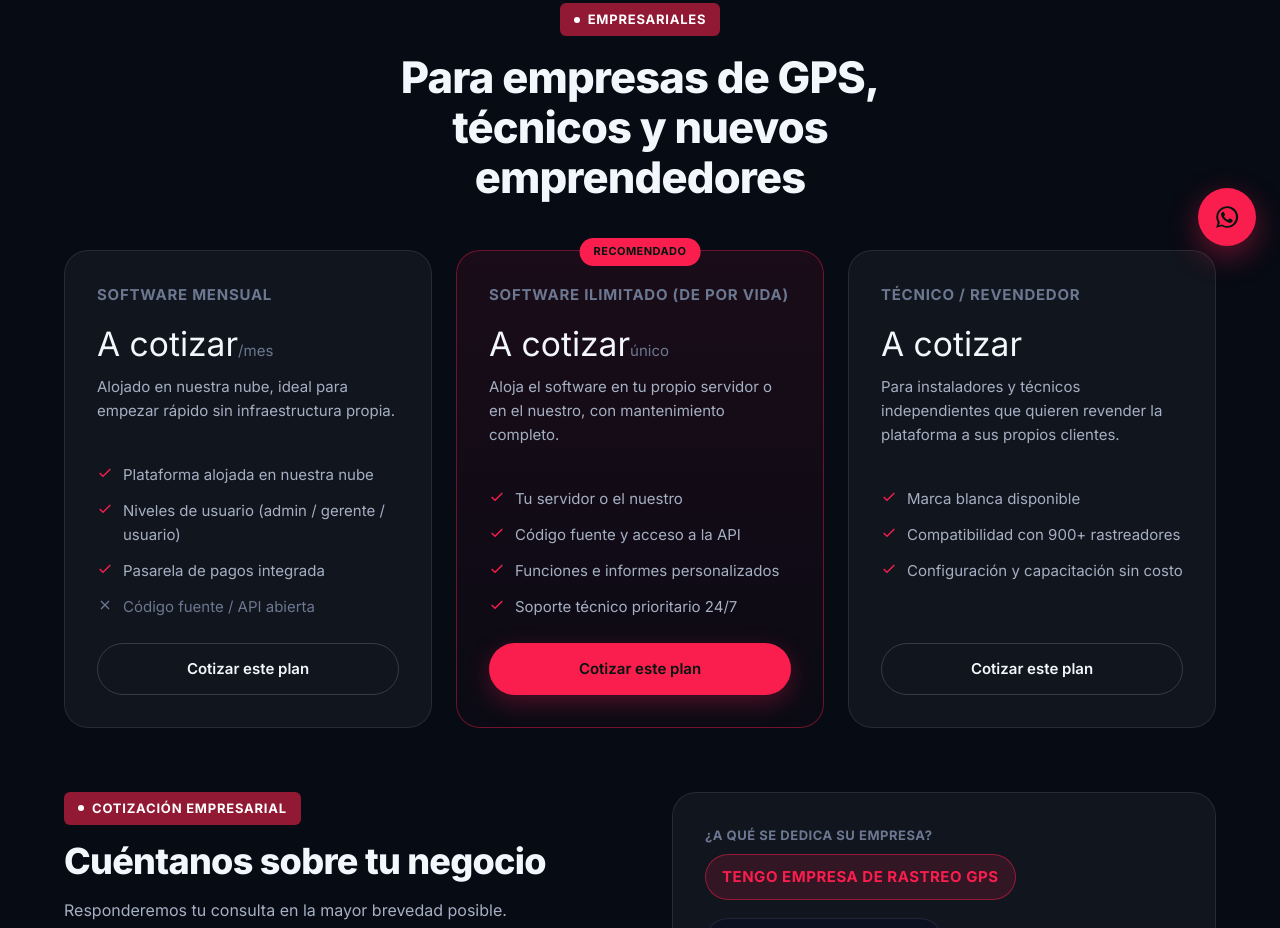
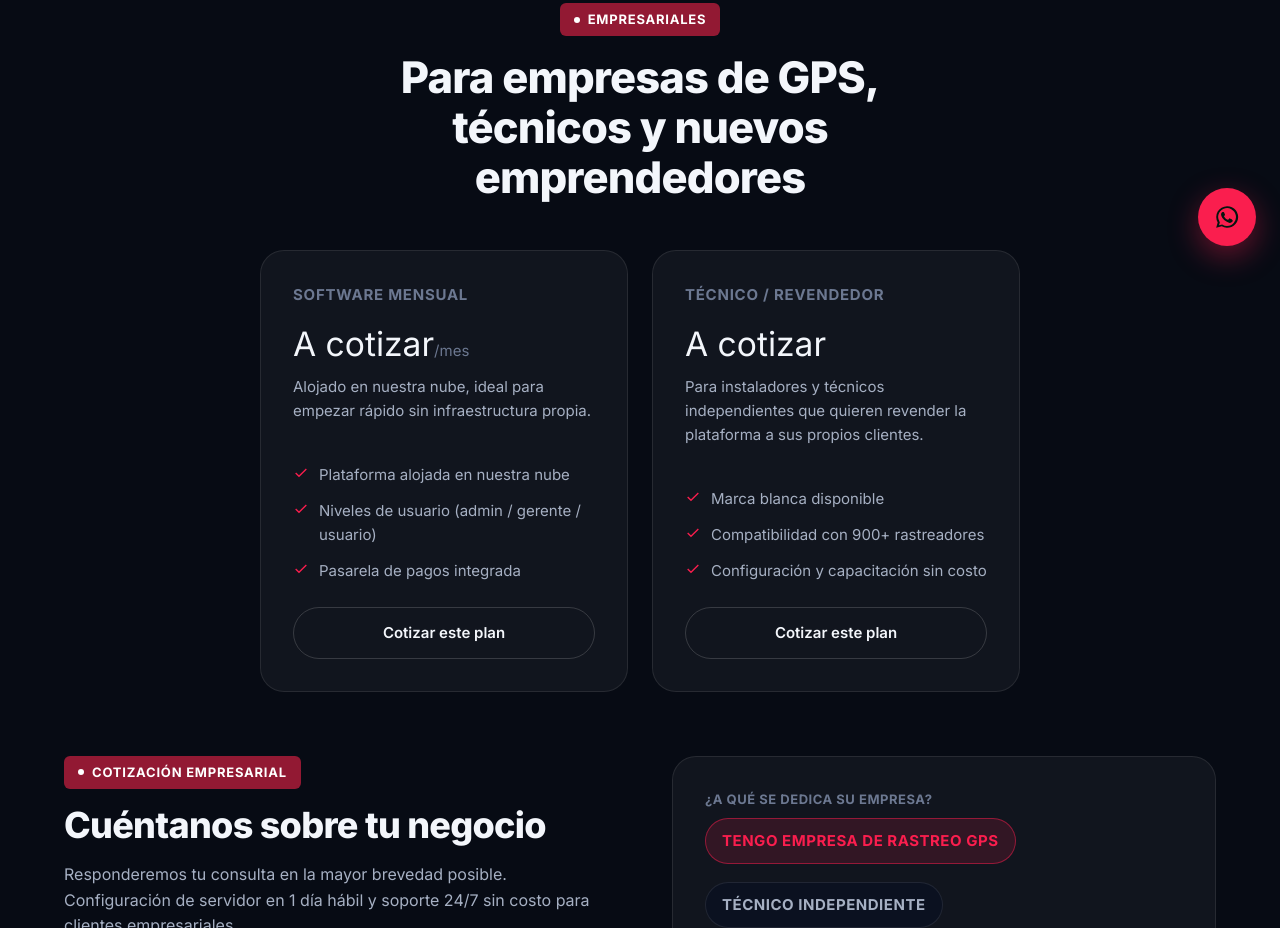
Before and after one commit to denise14011401-ops/knoxtrack, a plain HTML site: page precios.html in a window 1280 px wide. Shown: the part 530-1458 px from the top of the page. Drawn offline with Linux system fonts and the light colour scheme; no server answers.

Commit message:
Add files via upload

```diff
--- a/precios.html
+++ b/precios.html
@@ -98,7 +98,7 @@
         <h2>Para empresas de GPS, técnicos y nuevos emprendedores</h2>
       </div>
 
-      <div class="plan-grid reveal">
+      <div class="plan-grid reveal" style="grid-template-columns:repeat(2,1fr); max-width:760px; margin:0 auto;">
         <div class="plan-card">
           <span class="plan-name">Software mensual</span>
           <div class="plan-price">A cotizar<span>/mes</span></div>
@@ -107,22 +107,8 @@
             <li><svg width="16" height="16" viewBox="0 0 24 24" fill="none" stroke="currentColor" stroke-width="2"><path d="M20 6L9 17l-5-5"/></svg> Plataforma alojada en nuestra nube</li>
             <li><svg width="16" height="16" viewBox="0 0 24 24" fill="none" stroke="currentColor" stroke-width="2"><path d="M20 6L9 17l-5-5"/></svg> Niveles de usuario (admin / gerente / usuario)</li>
             <li><svg width="16" height="16" viewBox="0 0 24 24" fill="none" stroke="currentColor" stroke-width="2"><path d="M20 6L9 17l-5-5"/></svg> Pasarela de pagos integrada</li>
-            <li class="no"><svg width="16" height="16" viewBox="0 0 24 24" fill="none" stroke="currentColor" stroke-width="2"><path d="M18 6L6 18M6 6l12 12"/></svg> Código fuente / API abierta</li>
           </ul>
           <a href="#form-empresarial" class="btn btn-outline btn-block">Cotizar este plan</a>
-        </div>
-
-        <div class="plan-card highlight">
-          <span class="plan-name">Software ilimitado (de por vida)</span>
-          <div class="plan-price">A cotizar<span>único</span></div>
-          <p style="font-size:var(--fs-sm)">Aloja el software en tu propio servidor o en el nuestro, con mantenimiento completo.</p>
-          <ul class="plan-list">
-            <li><svg width="16" height="16" viewBox="0 0 24 24" fill="none" stroke="currentColor" stroke-width="2"><path d="M20 6L9 17l-5-5"/></svg> Tu servidor o el nuestro</li>
-            <li><svg width="16" height="16" viewBox="0 0 24 24" fill="none" stroke="currentColor" stroke-width="2"><path d="M20 6L9 17l-5-5"/></svg> Código fuente y acceso a la API</li>
-            <li><svg width="16" height="16" viewBox="0 0 24 24" fill="none" stroke="currentColor" stroke-width="2"><path d="M20 6L9 17l-5-5"/></svg> Funciones e informes personalizados</li>
-            <li><svg width="16" height="16" viewBox="0 0 24 24" fill="none" stroke="currentColor" stroke-width="2"><path d="M20 6L9 17l-5-5"/></svg> Soporte técnico prioritario 24/7</li>
-          </ul>
-          <a href="#form-empresarial" class="btn btn-primary btn-block">Cotizar este plan</a>
         </div>
 
         <div class="plan-card">
```
